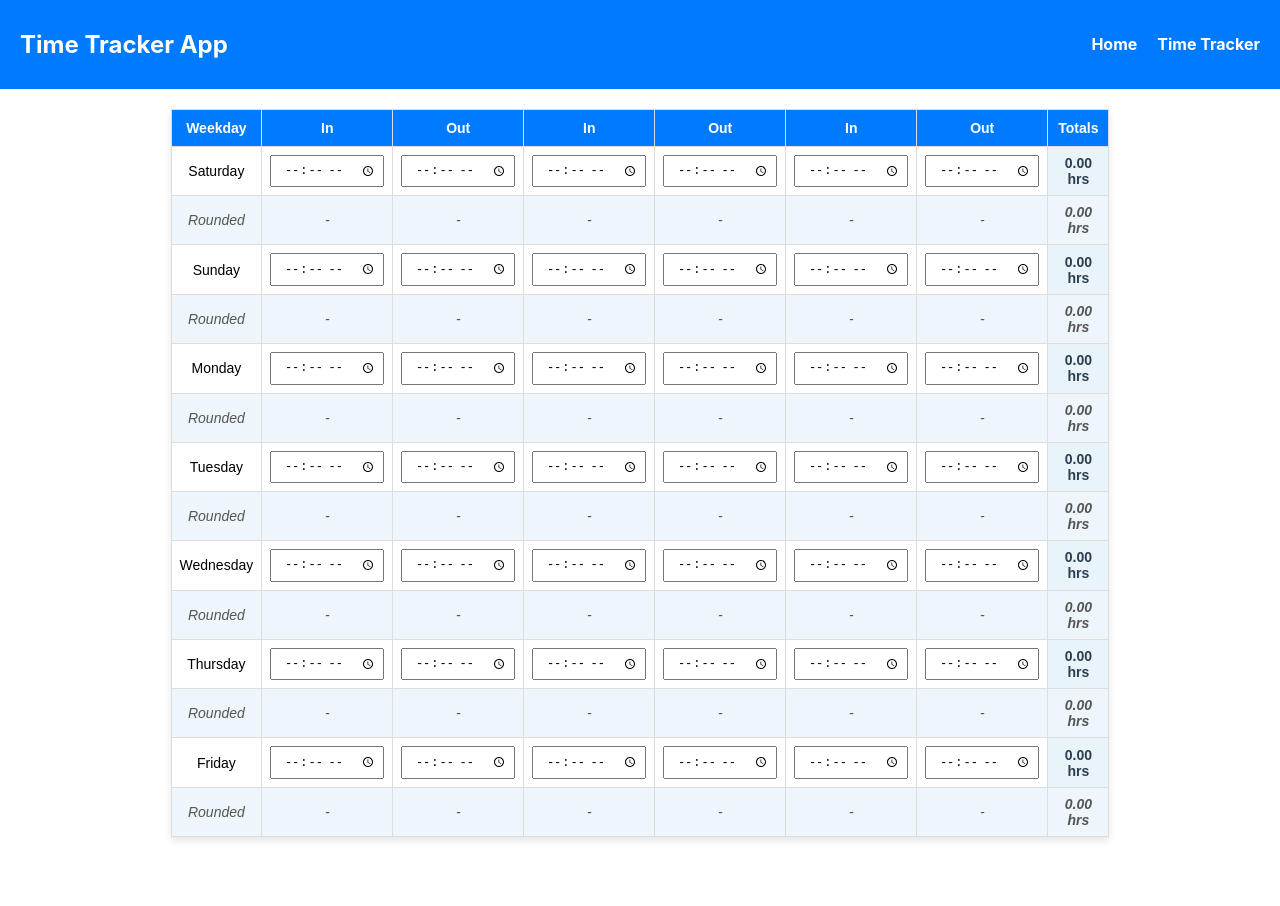
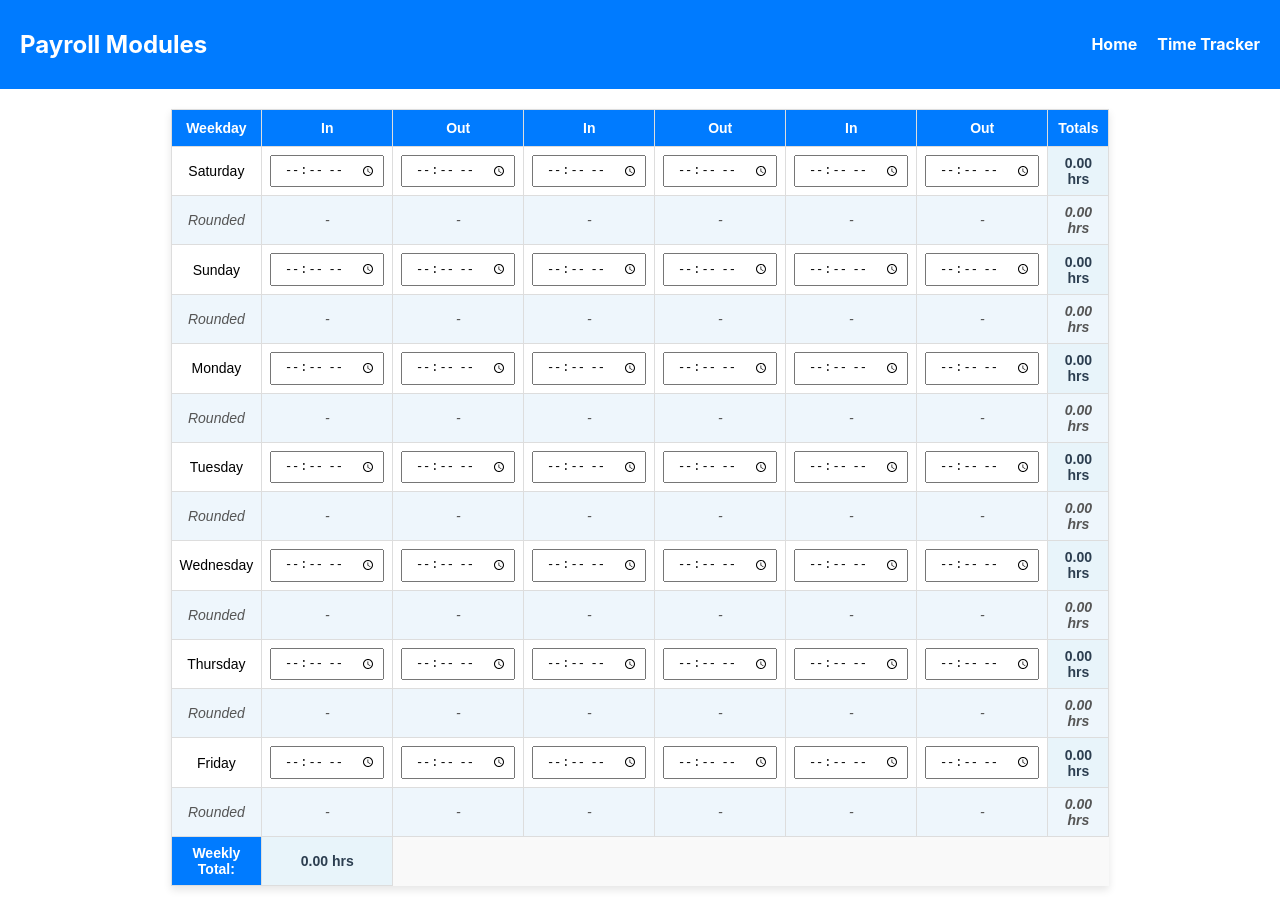
Before and after one commit to SuddsJE/payroll_project_v1, a React (Create React App) app: page /time-tracker in a window 1280 px wide. Before the commit the page ends 857 px from the top, so only its background shows below. Built offline with nearby package versions, Linux system fonts and the light colour scheme.

Commit message:
* Added a weekly total to the bottom of the Time Tracker table. * Fixed the home page to better show what this project is about.

```diff
--- a/public/index.html
+++ b/public/index.html
@@ -7,7 +7,7 @@
     <meta name="theme-color" content="#000000" />
     <meta
       name="description"
-      content="Web site created using create-react-app"
+      content="Genetic Payroll Calculators And Functions"
     />
     <link rel="apple-touch-icon" href="%PUBLIC_URL%/logo192.png" />
     <!--
@@ -24,7 +24,7 @@
       work correctly both with client-side routing and a non-root public URL.
       Learn how to configure a non-root public URL by running `npm run build`.
     -->
-    <title>React App</title>
+    <title>Payroll Calculators</title>
   </head>
   <body>
     <noscript>You need to enable JavaScript to run this app.</noscript>
--- a/src/components/Navbar.js
+++ b/src/components/Navbar.js
@@ -5,7 +5,7 @@ import "../styles/Navbar.css";
 function Navbar() {
   return (
     <nav className="navbar">
-      <h1>Time Tracker App</h1>
+      <h1>Payroll Modules</h1>
       <ul className="nav-links">
         <li>
           <Link to="/">Home</Link>
--- a/src/components/TimeCalculator.js
+++ b/src/components/TimeCalculator.js
@@ -1,5 +1,5 @@
 import React, { useState } from 'react';
-import '../styles/TimeCalculator.css'; // Optional: Create a specific stylesheet for this component
+import '../styles/TimeCalculator.css';
 
 function TimeCalculator({ days }) {
     const [times, setTimes] = useState(
@@ -7,13 +7,16 @@ function TimeCalculator({ days }) {
     );
 
     const roundToNearestQuarter = (time) => {
-      if (!time) return "";
-      const [hours, minutes] = time.split(":").map(Number);
+      if (!time) return ""; //takes care of empty or invalid inputs
+      const [hours, minutes] = time.split(":").map(Number); //grabs the hours and minutes splitting by :
 
-      const roundedMinutes = Math.round(minutes / 15) * 15;
+      const roundedMinutes = Math.round(minutes / 15) * 15; //rounds minutes to nearest 15 minutes
+
+      // adjusting for edge cases, 60 min becomes 0 min plus 1 hour
       const adjustedHours = roundedMinutes === 60 ? hours + 1 : hours;
       const finalMinutes = roundedMinutes === 60 ? 0 : roundedMinutes;
 
+      // ensure 2 digit format
       const formattedHours = String(adjustedHours).padStart(2, "0");
       const formattedMinutes = String(finalMinutes).padStart(2, "0");
 
@@ -50,6 +53,22 @@ function TimeCalculator({ days }) {
 
       return totalHours.toFixed(2);
     };
+
+    const calculateWeeklyTotal = () => {
+        return times.reduce((total, day, index) => {
+          const roundedRow = {
+            in1: roundToNearestQuarter(day.in1),
+            out1: roundToNearestQuarter(day.out1),
+            in2: roundToNearestQuarter(day.in2),
+            out2: roundToNearestQuarter(day.out2),
+            in3: roundToNearestQuarter(day.in3),
+            out3: roundToNearestQuarter(day.out3),
+          };
+
+          return total + parseFloat(calculateTotalHours(roundedRow));
+        }, 0);
+      };
+
 
     return (
       <div className="table-container">
@@ -143,6 +162,12 @@ function TimeCalculator({ days }) {
               );
             })}
           </tbody>
+          <tfoot>
+            <tr className='weekly-total'>
+                <td>Weekly Total:</td>
+                <td>{calculateWeeklyTotal().toFixed(2)} hrs </td>
+            </tr>
+          </tfoot>
         </table>
       </div>
     );
--- a/src/pages/Home.js
+++ b/src/pages/Home.js
@@ -4,7 +4,11 @@ import '../styles/Home.css';
 function Home() {
   return (
     <div className="home-container">
-      <h1>Hello World</h1>
+      <h1>Hello!</h1>
+      <p>This site is a WIP. I will be adding more "modules" as I progress. Here are the current modules and what they do: </p>
+      <li>TIME TRACKER: Used to keep a weekly track of user's time.
+        It will round the input to the nearest quarter following the 7 minute rule.
+      </li>
     </div>
   );
 }
--- a/src/styles/Home.css
+++ b/src/styles/Home.css
@@ -1,6 +1,7 @@
 .home-container {
     display: flex;
     justify-content: center;
+    flex-direction: column;
     align-items: center;
     height: 90vh; /* Adjust for navbar height */
     text-align: center;
--- a/src/styles/TimeCalculator.css
+++ b/src/styles/TimeCalculator.css
@@ -85,3 +85,9 @@
     font-style: italic;
     color: #555;
   }
+
+tfoot{
+    font-weight: bold;
+    background-color: #007bff;
+    color: white;
+}
```
